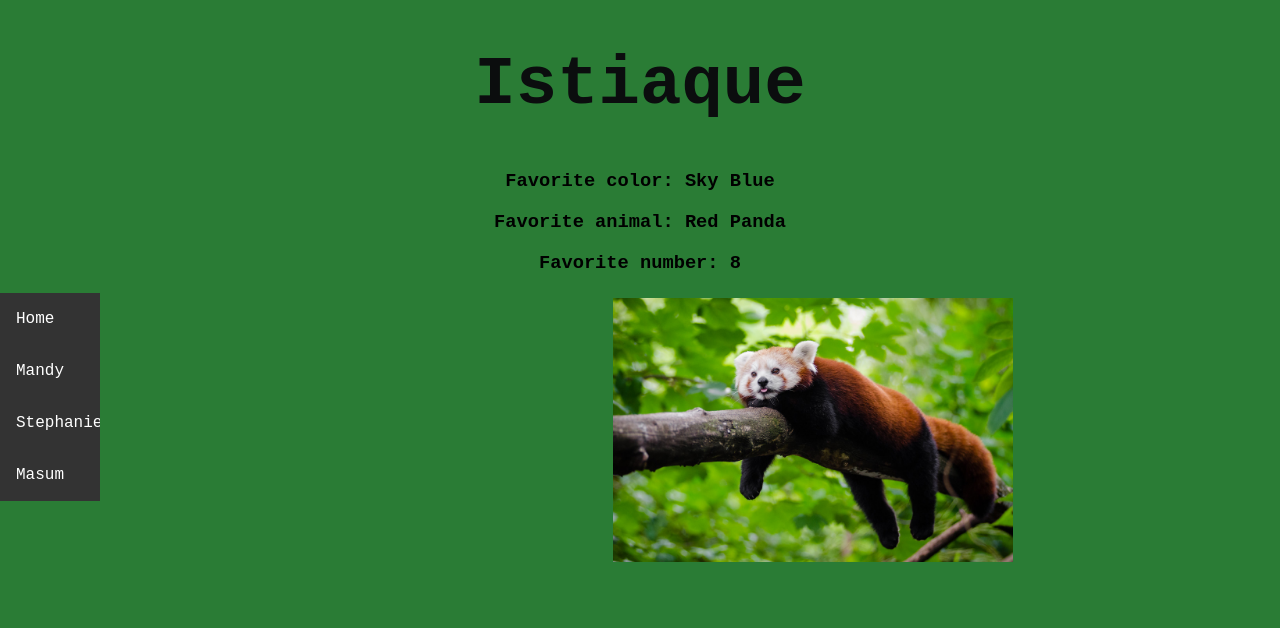
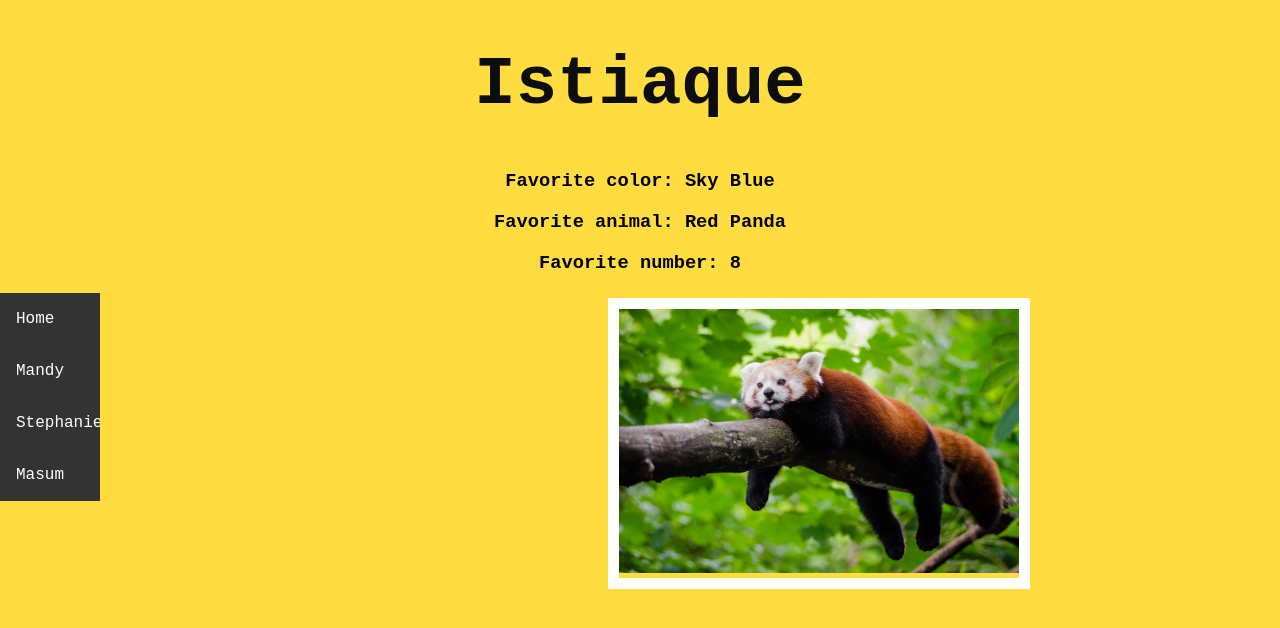
Before and after one commit to masumahmed/masumahmed.github.io, a plain HTML site: page istiaque.html in a window 1280 px wide. Drawn offline with Linux system fonts and the light colour scheme.

Commit message:
Add files via upload

```diff
--- a/styleIstiaque.css
+++ b/styleIstiaque.css
@@ -12,7 +12,12 @@ li {
 div.gallery {
   margin: 5px;
   float: left;
-  width: 500px;
+  border-style: solid;
+  border-color: white;
+  margin-left: 600px;
+  width: 400px;
+  border-width: 11px;
+  height: 100%;
 }
 
 div.gallery img {
@@ -31,7 +36,7 @@ li a:hover {
 }
 body{
   font-family: OCR A Std, monospace;
-  background-color: rgb(42, 124, 53);
+  background-color: #ffdc40;
   text-align: center;
 }
 h1{
@@ -50,7 +55,6 @@ a{
 #panda
 {
   object-fit: contain;
-  margin-left: 600px;
   background-repeat: no-repeat;
   background-size: contain;
   width: 400px;
```
Also changed, not shown: README.md.
